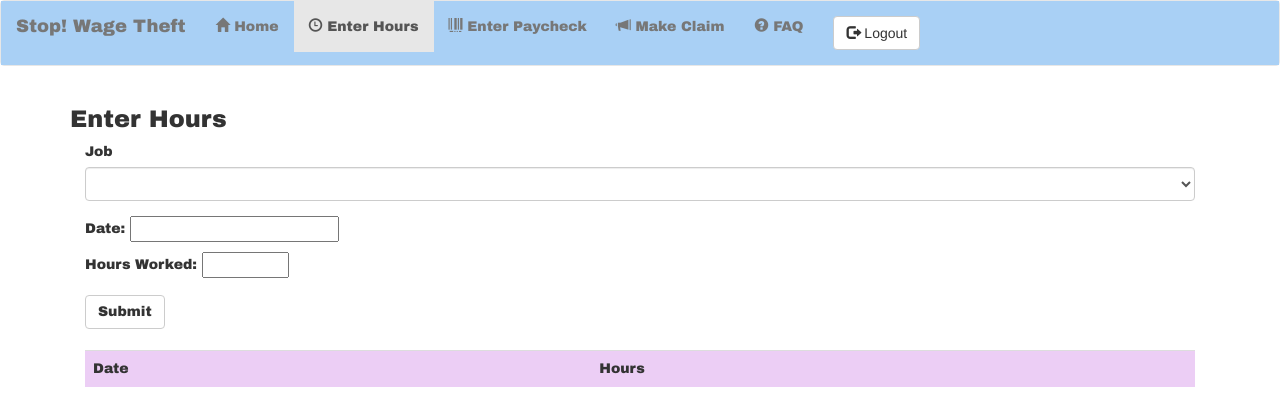
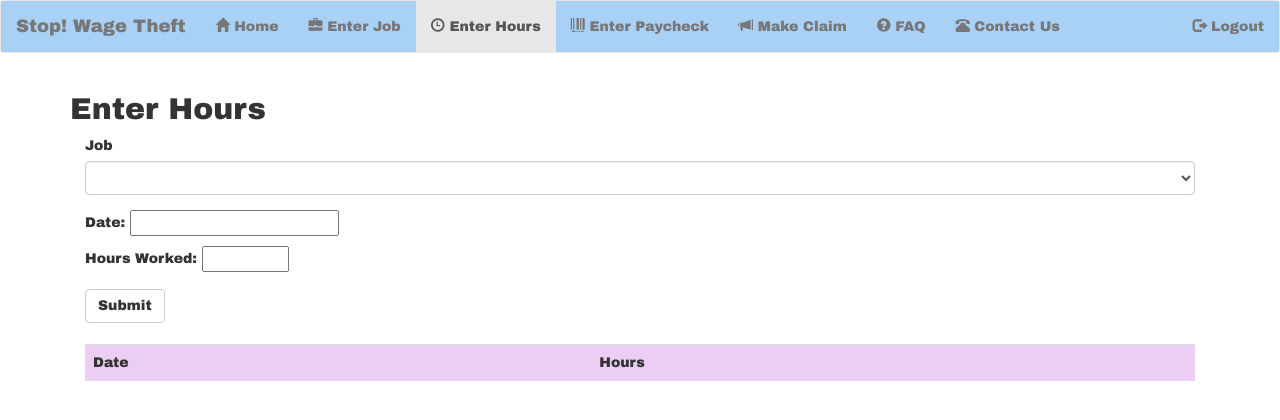
Before and after one commit to demcgee/Wage_Theft5, a PHP site: page /enterhours.php in a window 1280 px wide. Shown: the top 420 px of the page. Run offline with PHP 8.4, Linux system fonts and the light colour scheme; the visitor is signed in with stand-in values (Sample User, id 1); data that the repository does not hold is empty; some libraries are stand-ins or nearby versions.

Commit message:
Update enterhours.php

```diff
--- a/enterhours.php
+++ b/enterhours.php
@@ -57,19 +57,23 @@
       <a class="navbar-brand" href="Home.php"><font face="Arial Black">Stop! Wage Theft</a></font>
     </div>
     <ul class="nav navbar-nav">
-      <li><a href="Home.php"><span style="font-size:1.0em" class="glyphicon glyphicon-home"></span><font face="Arial Black"> Home</a></li></font>
+      <li><a href="Home_in.php"><span style="font-size:1.0em" class="glyphicon glyphicon-home"></span><font face="Arial Black"> Home</a></li></font>
+	  <li><a href="jobform.php"><span style="font-size:1.0em" class="glyphicon glyphicon-briefcase"></span><font face="Arial Black"> Enter Job</a></li></font>
       <li class="active"><a href="enterhours.php"><span style="font-size:1.0em" class="glyphicon glyphicon-time"></span><font face="Arial Black"> Enter Hours</a></li></font>
       <li><a href="enterpaycheck.php"><span style="font-size:1.0em" class="glyphicon glyphicon-barcode"></span><font face="Arial Black"> Enter Paycheck</a></li></font>
       <li><a href="Makeclaim.php"><span style="font-size:1.0em" class="glyphicon glyphicon-bullhorn"></span><font face="Arial Black"> Make Claim</a></li></font>
-      <li><a href="faq.php"><span style="font-size:1.0em" class="glyphicon glyphicon-question-sign"></span><font face="Arial Black"> FAQ</a></li></font>
-	  <li><a href="logout.php"><button type="button" class="btn btn-default"><span class="glyphicon glyphicon-log-out"></span> Logout</button></li></a>
+      <li><a href="faq_in.php"><span style="font-size:1.0em" class="glyphicon glyphicon-question-sign"></span><font face="Arial Black"> FAQ</a></li></font>
+	  <li><a href="contactus_in.php"><span style="font-size:1.0em" class="glyphicon glyphicon-phone-alt"></span><font face="Arial Black"> Contact Us</a></li></font>
     </ul>
+	<ul class="nav navbar-nav navbar-right">
+	  <li><a href="logout.php"><span class="glyphicon glyphicon-log-out"></span><font face="Arial Black"> Logout</a></li></font>
+	</ul>
   </div>
 </nav>
 
  <font face ="Arial Black">
 <div class="container">
-  <h3>Enter Hours</h3>
+  <h2>Enter Hours</h2>
 </div>
 
 <?php
@@ -151,8 +155,8 @@ if (isset($_POST['JID'])){
 
 	while($row = nextTuple($result)) {
 		echo "\n <tr>";
+		echo "<td>" . $row['DAILY_HOURS_DATE'] . "</td>";
 		echo "<td>" . $row['DAILY_HOURS'] . "</td>";
-		echo "<td>" . $row['DAILY_HOURS_DATE'] . "</td>";
 		echo "</tr>";
 	}
 ?>
```
